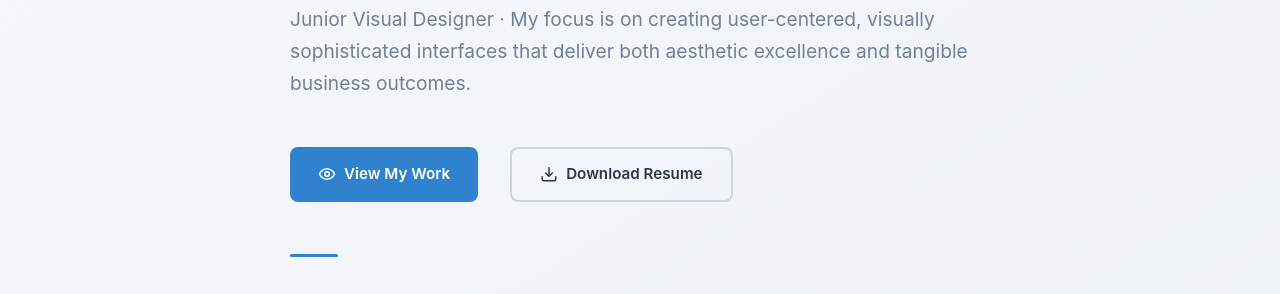
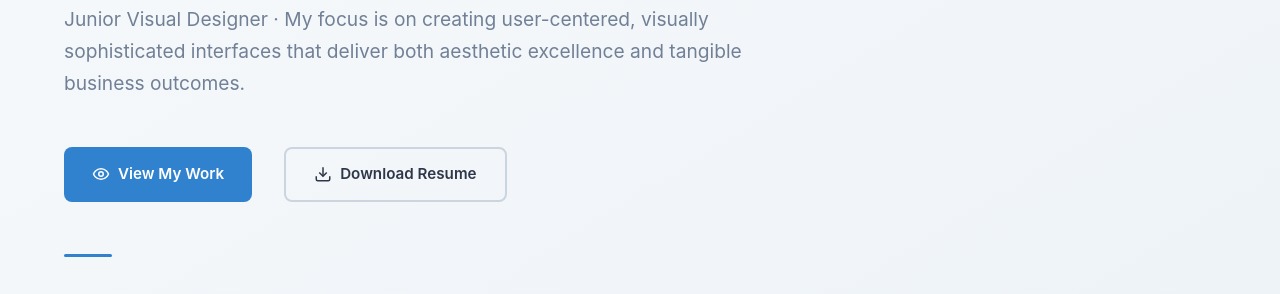
Before and after one commit to StellinaUI/portfolio, a plain HTML site: page index.html in a window 1280 px wide. Shown: the part 318-612 px from the top of the page. Drawn offline with Linux system fonts and the light colour scheme.

Commit message:
Update index.html

```diff
--- a/index.html
+++ b/index.html
@@ -128,7 +128,7 @@
       background: linear-gradient(to bottom right, #f7fafc, #edf2f7);
       padding-top: 64px;
     }
-    .hero-inner { max-width: 1200px; margin: 0 auto; justify-content: center; padding: 80px 24px ; }
+    .hero-inner { max-width: 1200px; width: 100%; margin: 0 auto; justify-content: center; text-align: left; padding: 80px 24px ; }
     .hero-eyebrow {
       display: inline-block; font-size: 0.82rem; font-weight: 700;
       letter-spacing: 0.12em; text-transform: uppercase; color: var(--color-accent);
```
